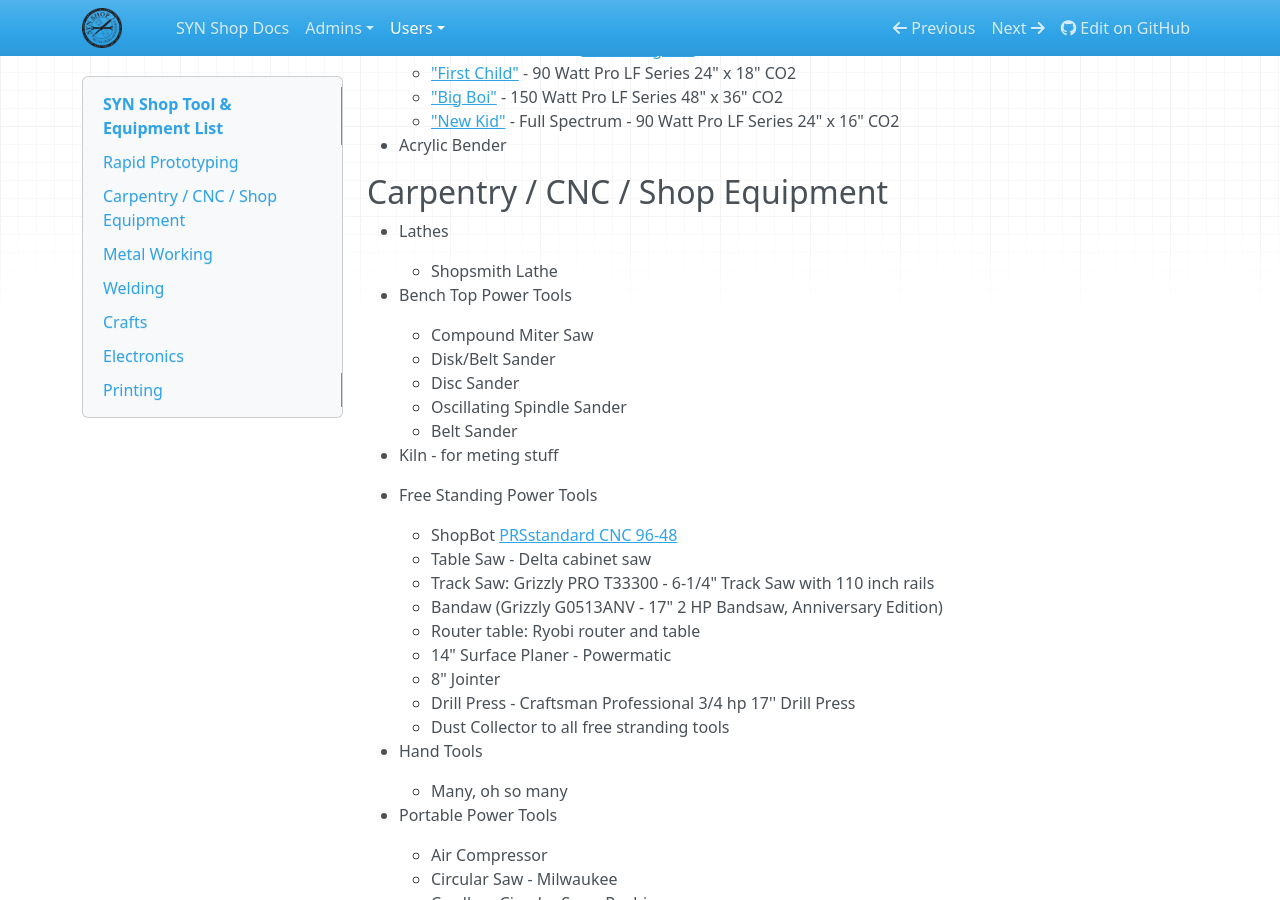
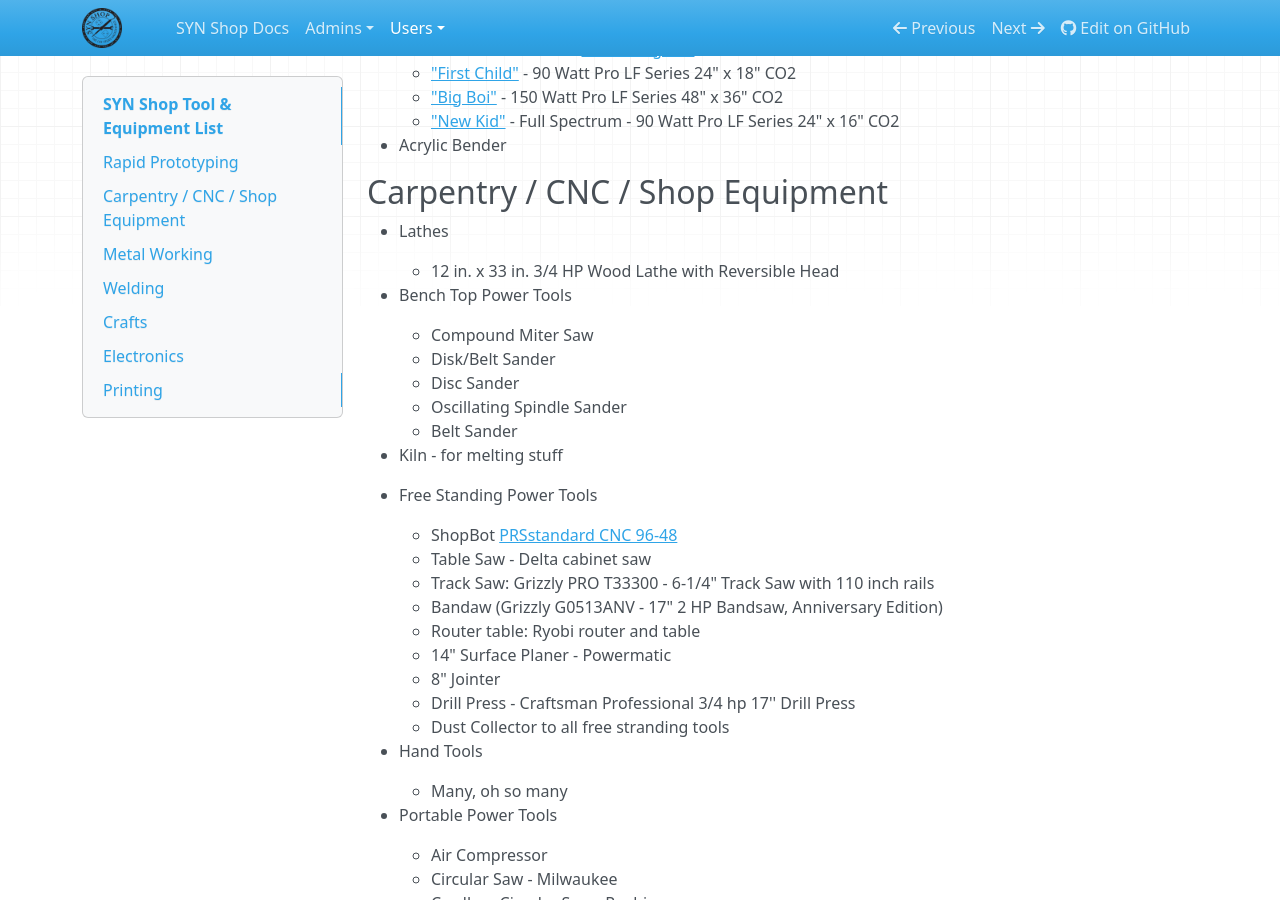
Before and after one commit to synshop/rtfm, an MkDocs documentation site: the page built from docs/users/SYN Shop Tool List.md, in a window 1280 px wide and 900 px high, scrolled down 376 px. Built offline with MkDocs 1.6.1, drawn with Linux system fonts in a browser that asks for light colours; nearby versions of some CDN libraries.

Commit message:
Update SYN Shop Tool List.md
Updated lathe

```diff
--- a/docs/users/SYN Shop Tool List.md
+++ b/docs/users/SYN Shop Tool List.md
@@ -20,7 +20,7 @@
 ## Carpentry / CNC / Shop Equipment
 
 * Lathes
-    * Shopsmith Lathe
+    * 12 in. x 33 in. 3/4 HP Wood Lathe with Reversible Head
 
 * Bench Top Power Tools
     * Compound Miter Saw
@@ -29,7 +29,7 @@
     * Oscillating Spindle Sander
     * Belt Sander
 
-* Kiln - for meting stuff
+* Kiln - for melting stuff
 
 * Free Standing Power Tools
     * ShopBot [PRSstandard CNC 96-48](https://www.shopbottools.com/products/standard)
```
